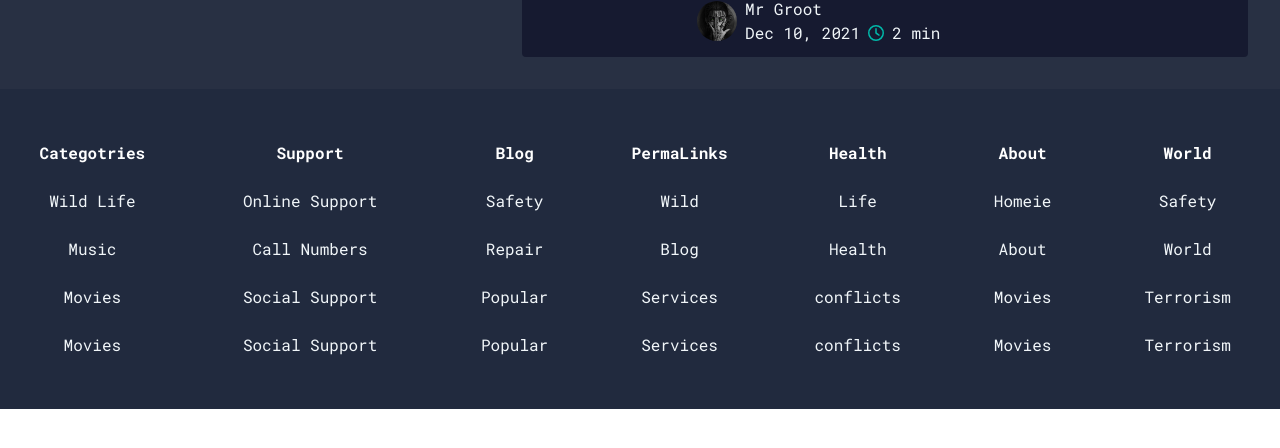
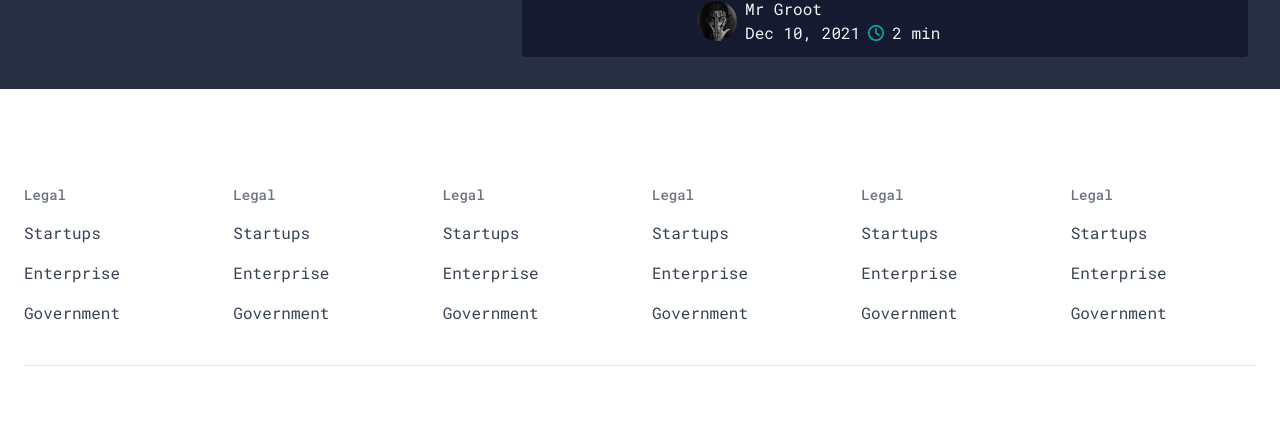
Before and after one commit to MrGrootx/x-blog, a React (Vite) app: page / in a window 1280 px wide. Shown: the part 1391-1839 px from the top of the page. Before the commit the page ends 1800 px from the top, so only its background shows below. Built offline with nearby package versions, Linux system fonts and the light colour scheme; a web font is replaced by a local one.

Commit message:
feat: footer

```diff
--- a/src/components/TheFooter.jsx
+++ b/src/components/TheFooter.jsx
@@ -1,114 +1,183 @@
 const TheFooter = () => {
   return (
-    <div className="bg-ctm3 w-screen">
-      <section className="container mx-auto  py-10">
-        <table className="w-full">
-          <thead className="text-white">
-            <th className="py-3">Categotries</th>
-            <th className="py-3">Support</th>
-            <th className="py-3">Blog</th>
-            <th className="py-3">PermaLinks</th>
-            <th className="py-3">Health</th>
-            <th className="py-3">About</th>
-            <th className="py-3">World</th>
-          </thead>
-          <tbody className=" text-center">
-            <tr>
-              <td className="py-3 px-6 cursor-pointer hover:text-gray-400">
-                Wild Life
-              </td>
-              <td className="py-3 px-6 cursor-pointer hover:text-gray-400">
-                Online Support
-              </td>
-              <td className="py-3 px-6 cursor-pointer hover:text-gray-400">
-                Safety
-              </td>
-              <td className="py-3 px-6 cursor-pointer hover:text-gray-400">
-              Wild
-              </td>
-              <td className="py-3 px-6 cursor-pointer hover:text-gray-400">
-              Life
-              </td>
-              <td className="py-3 px-6 cursor-pointer hover:text-gray-400">
-                Homeie
-              </td>
-              <td className="py-3 px-6 cursor-pointer hover:text-gray-400">
-              Safety
-              </td>
-            </tr>
-            <tr>
-              <td className="py-3 px-6 cursor-pointer hover:text-gray-400">
-                Music
-              </td>
-              <td className="py-3 px-6 cursor-pointer hover:text-gray-400">
-                Call Numbers
-              </td>
-              <td className="py-3 px-6 cursor-pointer hover:text-gray-400">
-                Repair
-              </td>
-              <td className="py-3 px-6 cursor-pointer hover:text-gray-400">
-                Blog
-              </td>
-              <td className="py-3 px-6 cursor-pointer hover:text-gray-400">
-                Health
-              </td>
-              <td className="py-3 px-6 cursor-pointer hover:text-gray-400">
-                About
-              </td>
-              <td className="py-3 px-6 cursor-pointer hover:text-gray-400">
-                World
-              </td>
-            </tr>
-            <tr>
-              <td className="py-3 px-6 cursor-pointer hover:text-gray-400">
-                Movies
-              </td>
-              <td className="py-3 px-6 cursor-pointer hover:text-gray-400">
-                Social Support
-              </td>
-              <td className="py-3 px-6 cursor-pointer hover:text-gray-400">
-                Popular
-              </td>
-              <td className="py-3 px-6 cursor-pointer hover:text-gray-400">
-                Services
-              </td>
-              <td className="py-3 px-6 cursor-pointer hover:text-gray-400">
-                conflicts
-              </td>
-              <td className="py-3 px-6 cursor-pointer hover:text-gray-400">
-                Movies
-              </td>
-              <td className="py-3 px-6 cursor-pointer hover:text-gray-400">
-                Terrorism
-              </td>
-            </tr>
-            <tr>
-              <td className="py-3 px-6 cursor-pointer hover:text-gray-400">
-                Movies
-              </td>
-              <td className="py-3 px-6 cursor-pointer hover:text-gray-400">
-                Social Support
-              </td>
-              <td className="py-3 px-6 cursor-pointer hover:text-gray-400">
-                Popular
-              </td>
-              <td className="py-3 px-6 cursor-pointer hover:text-gray-400">
-                Services
-              </td>
-              <td className="py-3 px-6 cursor-pointer hover:text-gray-400">
-                conflicts
-              </td>
-              <td className="py-3 px-6 cursor-pointer hover:text-gray-400">
-                Movies
-              </td>
-              <td className="py-3 px-6 cursor-pointer hover:text-gray-400">
-                Terrorism
-              </td>
-            </tr>
-          </tbody>
-        </table>
-      </section>
-    </div>
+    <footer className="bg-white dark:bg-gray-900">
+      <div className="container px-6 py-12 mx-auto">
+
+        <div className="grid grid-cols-2 gap-6 mt-12 sm:grid-cols-2 md:grid-cols-3 lg:grid-cols-4 xl:grid-cols-6">
+        <div>
+            <h3 className="text-sm font-medium text-gray-500 dark:text-gray-400">
+              Legal
+            </h3>
+
+            <div className="flex flex-col items-start mt-4 space-y-4">
+              <a
+                href="#"
+                className="text-gray-700 transition-colors duration-200 dark:text-gray-200 dark:hover:text-blue-400 hover:underline hover:text-blue-600"
+              >
+                Startups
+              </a>
+              <a
+                href="#"
+                className="text-gray-700 transition-colors duration-200 dark:text-gray-200 dark:hover:text-blue-400 hover:underline hover:text-blue-600"
+              >
+                Enterprise
+              </a>
+              <a
+                href="#"
+                className="text-gray-700 transition-colors duration-200 dark:text-gray-200 dark:hover:text-blue-400 hover:underline hover:text-blue-600"
+              >
+                Government
+              </a>
+
+            </div>
+          </div>
+
+          <div>
+            <h3 className="text-sm font-medium text-gray-500 dark:text-gray-400">
+              Legal
+            </h3>
+
+            <div className="flex flex-col items-start mt-4 space-y-4">
+              <a
+                href="#"
+                className="text-gray-700 transition-colors duration-200 dark:text-gray-200 dark:hover:text-blue-400 hover:underline hover:text-blue-600"
+              >
+                Startups
+              </a>
+              <a
+                href="#"
+                className="text-gray-700 transition-colors duration-200 dark:text-gray-200 dark:hover:text-blue-400 hover:underline hover:text-blue-600"
+              >
+                Enterprise
+              </a>
+              <a
+                href="#"
+                className="text-gray-700 transition-colors duration-200 dark:text-gray-200 dark:hover:text-blue-400 hover:underline hover:text-blue-600"
+              >
+                Government
+              </a>
+
+            </div>
+          </div>
+
+          <div>
+            <h3 className="text-sm font-medium text-gray-500 dark:text-gray-400">
+              Legal
+            </h3>
+
+            <div className="flex flex-col items-start mt-4 space-y-4">
+              <a
+                href="#"
+                className="text-gray-700 transition-colors duration-200 dark:text-gray-200 dark:hover:text-blue-400 hover:underline hover:text-blue-600"
+              >
+                Startups
+              </a>
+              <a
+                href="#"
+                className="text-gray-700 transition-colors duration-200 dark:text-gray-200 dark:hover:text-blue-400 hover:underline hover:text-blue-600"
+              >
+                Enterprise
+              </a>
+              <a
+                href="#"
+                className="text-gray-700 transition-colors duration-200 dark:text-gray-200 dark:hover:text-blue-400 hover:underline hover:text-blue-600"
+              >
+                Government
+              </a>
+
+            </div>
+          </div>
+
+          <div>
+            <h3 className="text-sm font-medium text-gray-500 dark:text-gray-400">
+              Legal
+            </h3>
+
+            <div className="flex flex-col items-start mt-4 space-y-4">
+              <a
+                href="#"
+                className="text-gray-700 transition-colors duration-200 dark:text-gray-200 dark:hover:text-blue-400 hover:underline hover:text-blue-600"
+              >
+                Startups
+              </a>
+              <a
+                href="#"
+                className="text-gray-700 transition-colors duration-200 dark:text-gray-200 dark:hover:text-blue-400 hover:underline hover:text-blue-600"
+              >
+                Enterprise
+              </a>
+              <a
+                href="#"
+                className="text-gray-700 transition-colors duration-200 dark:text-gray-200 dark:hover:text-blue-400 hover:underline hover:text-blue-600"
+              >
+                Government
+              </a>
+
+            </div>
+          </div>
+
+          <div>
+            <h3 className="text-sm font-medium text-gray-500 dark:text-gray-400">
+              Legal
+            </h3>
+
+            <div className="flex flex-col items-start mt-4 space-y-4">
+              <a
+                href="#"
+                className="text-gray-700 transition-colors duration-200 dark:text-gray-200 dark:hover:text-blue-400 hover:underline hover:text-blue-600"
+              >
+                Startups
+              </a>
+              <a
+                href="#"
+                className="text-gray-700 transition-colors duration-200 dark:text-gray-200 dark:hover:text-blue-400 hover:underline hover:text-blue-600"
+              >
+                Enterprise
+              </a>
+              <a
+                href="#"
+                className="text-gray-700 transition-colors duration-200 dark:text-gray-200 dark:hover:text-blue-400 hover:underline hover:text-blue-600"
+              >
+                Government
+              </a>
+
+            </div>
+          </div>
+
+          <div>
+            <h3 className="text-sm font-medium text-gray-500 dark:text-gray-400">
+              Legal
+            </h3>
+
+            <div className="flex flex-col items-start mt-4 space-y-4">
+              <a
+                href="#"
+                className="text-gray-700 transition-colors duration-200 dark:text-gray-200 dark:hover:text-blue-400 hover:underline hover:text-blue-600"
+              >
+                Startups
+              </a>
+              <a
+                href="#"
+                className="text-gray-700 transition-colors duration-200 dark:text-gray-200 dark:hover:text-blue-400 hover:underline hover:text-blue-600"
+              >
+                Enterprise
+              </a>
+              <a
+                href="#"
+                className="text-gray-700 transition-colors duration-200 dark:text-gray-200 dark:hover:text-blue-400 hover:underline hover:text-blue-600"
+              >
+                Government
+              </a>
+
+            </div>
+          </div>
+        </div>
+
+        <hr className="my-6 border-gray-200 md:my-10 dark:border-gray-700" />
+         {/* Bottom Footer */}
+
+      </div>
+    </footer>
   );
 };
 
```
